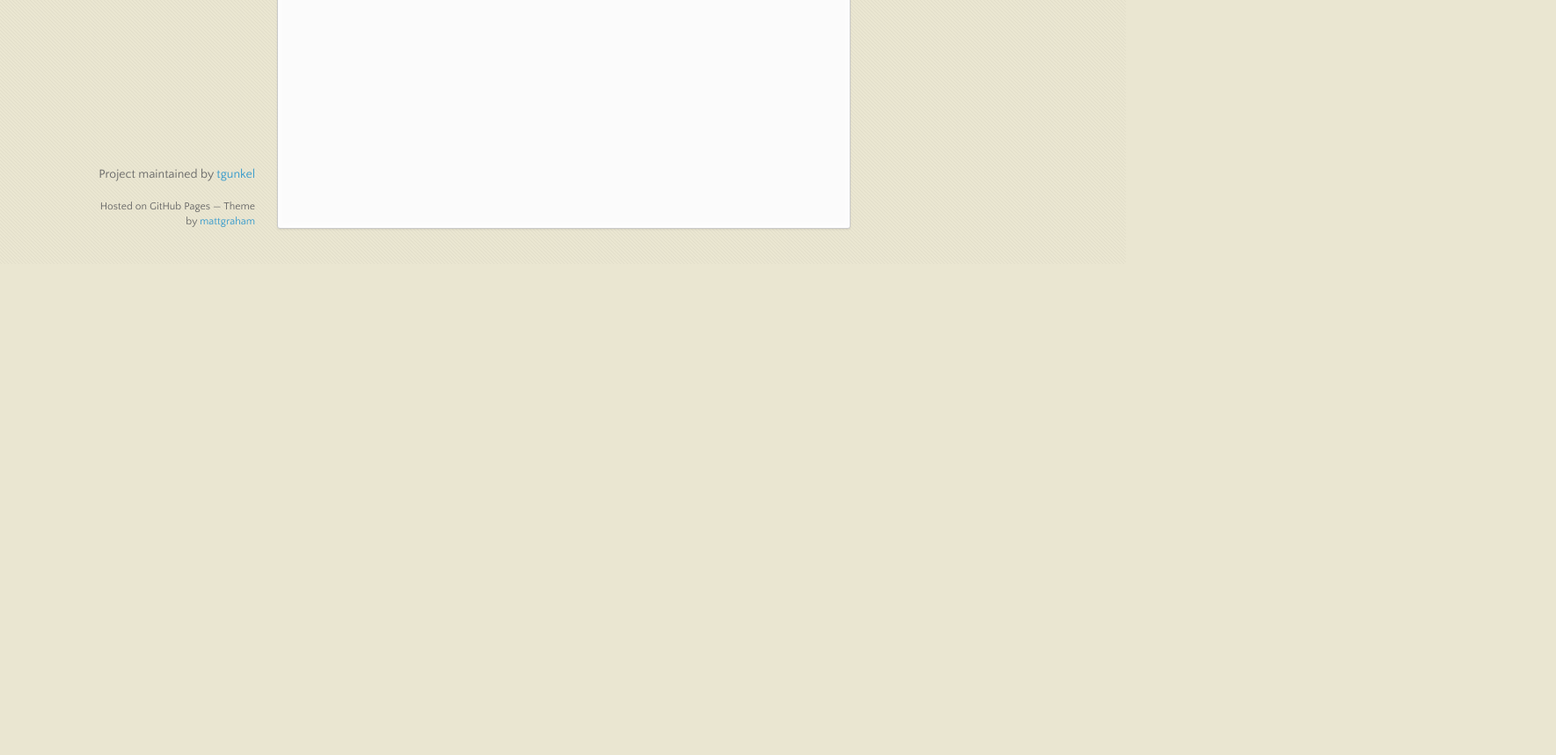
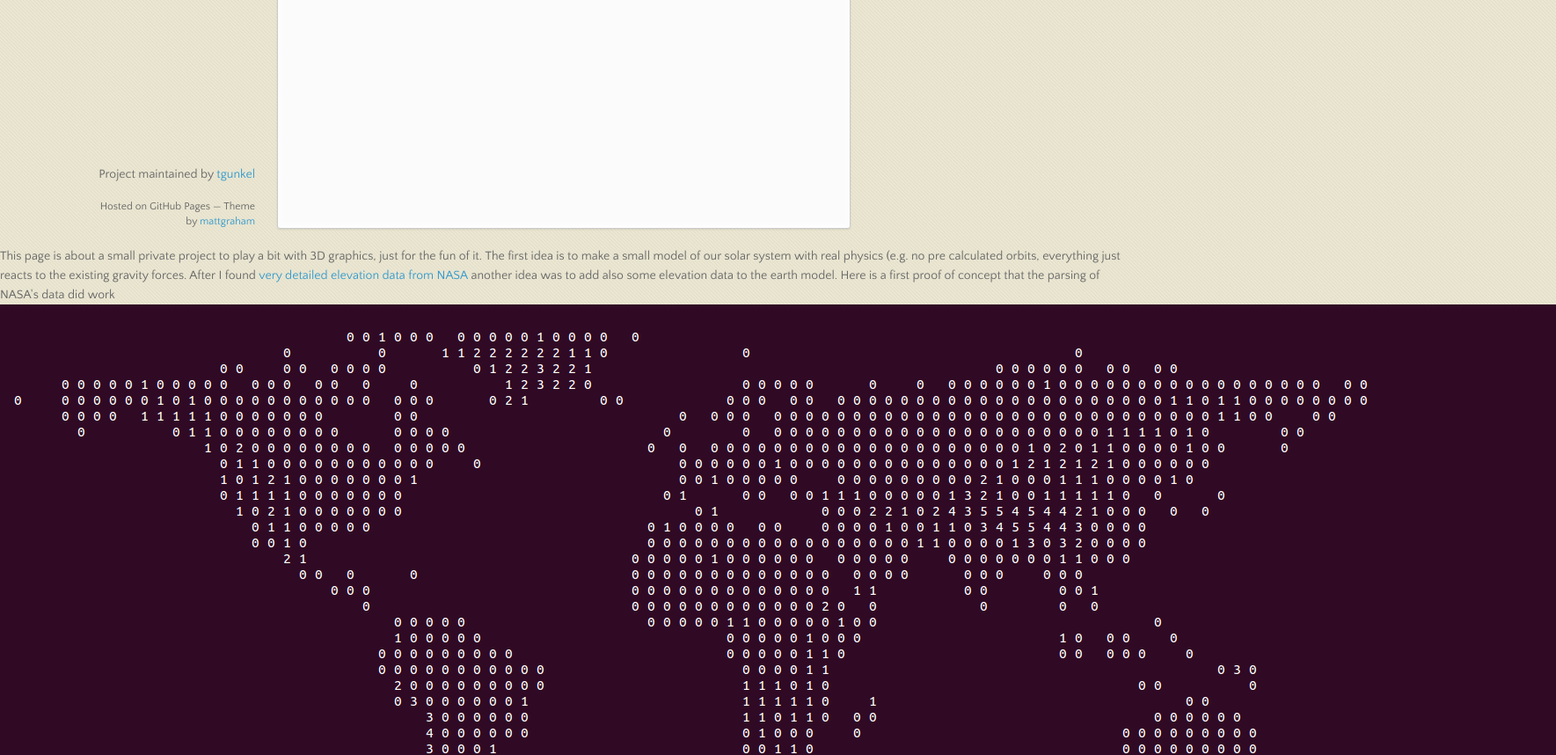
Before and after one commit to tgunkel/Going3D, a plain HTML site: page index.html in a window 1280 px wide. Shown: the part 500-1358 px from the top of the page at 88% size, 1769 px wide, since content can reach past the window. Before the commit the page ends 800 px from the top, so only its background shows below. Drawn offline with nearby package versions, Linux system fonts and the light colour scheme.

Commit message:
- A website :-)

```diff
--- a/index.html
+++ b/index.html
@@ -49,5 +49,16 @@
     </div>
     <!--[if !IE]><script>fixScale(document);</script><![endif]-->
 
+    This page is about a small private project to play a bit with 3D graphics, just for the fun of it.
+
+    The first idea is to make a small model of our solar system with real physics (e.g. no pre calculated orbits, everything just reacts to the existing gravity forces.
+
+    After I found <a href="http://visibleearth.nasa.gov/view.php?id=73934">very detailed elevation data from NASA</a> another idea was to add also some elevation data to the earth model. Here is a first proof of concept that the parsing of NASA's data did work
+
+    <img src="_pics/Nasa_Eearth_Elevation_Test.png" alt="Nasa Eearth Elevation Test" />
+
+
+
+
   </body>
 </html>
```
Also changed, not shown: _pics/Nasa_Eearth_Elevation_Test.png (added), 1 other file.
